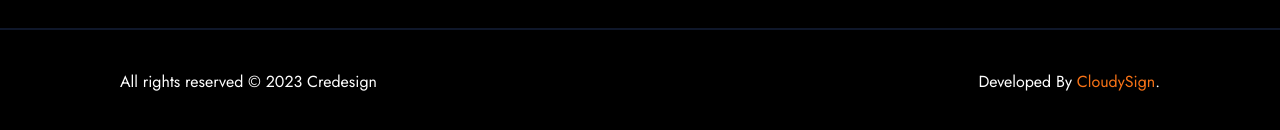
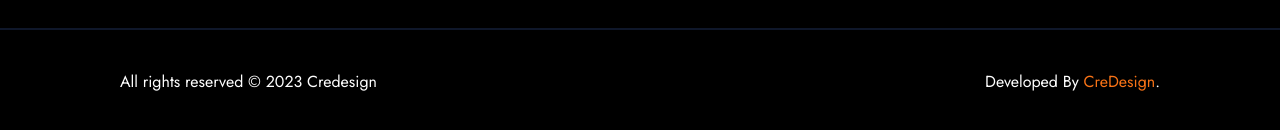
Before and after one commit to JewelHFahim/CreDesign, a React (Vite) app: page / in a window 1280 px wide. Shown: the part 5463-5593 px from the top of the page. Built offline with nearby package versions, Linux system fonts and the light colour scheme.

Commit message:
site name updated

```diff
--- a/index.html
+++ b/index.html
@@ -4,7 +4,7 @@
     <meta charset="UTF-8" />
     <link rel="icon" type="image/svg+xml" href="./src/assets/Logo.png" />
     <meta name="viewport" content="width=device-width, initial-scale=1.0" />
-    <title>CloudSign</title>
+    <title>CreDesign</title>
   </head>
   <body>
     <div id="root"></div>
--- a/src/layout/Footer.jsx
+++ b/src/layout/Footer.jsx
@@ -60,7 +60,7 @@ const Footer = () => {
 
             <div className="px-10 lg:px-[120px] py-5 lg:py-[40px] text-white flex flex-col lg:flex-row justify-between items-center gap-y-2 lg:gapy-0">
                 <p>All rights reserved © 2023 Credesign</p>
-                <p>Developed By <span className="text-orange-500">CloudySign</span>.</p>
+                <p>Developed By <span className="text-orange-500">CreDesign</span>.</p>
             </div>
         </div>
     );
```
